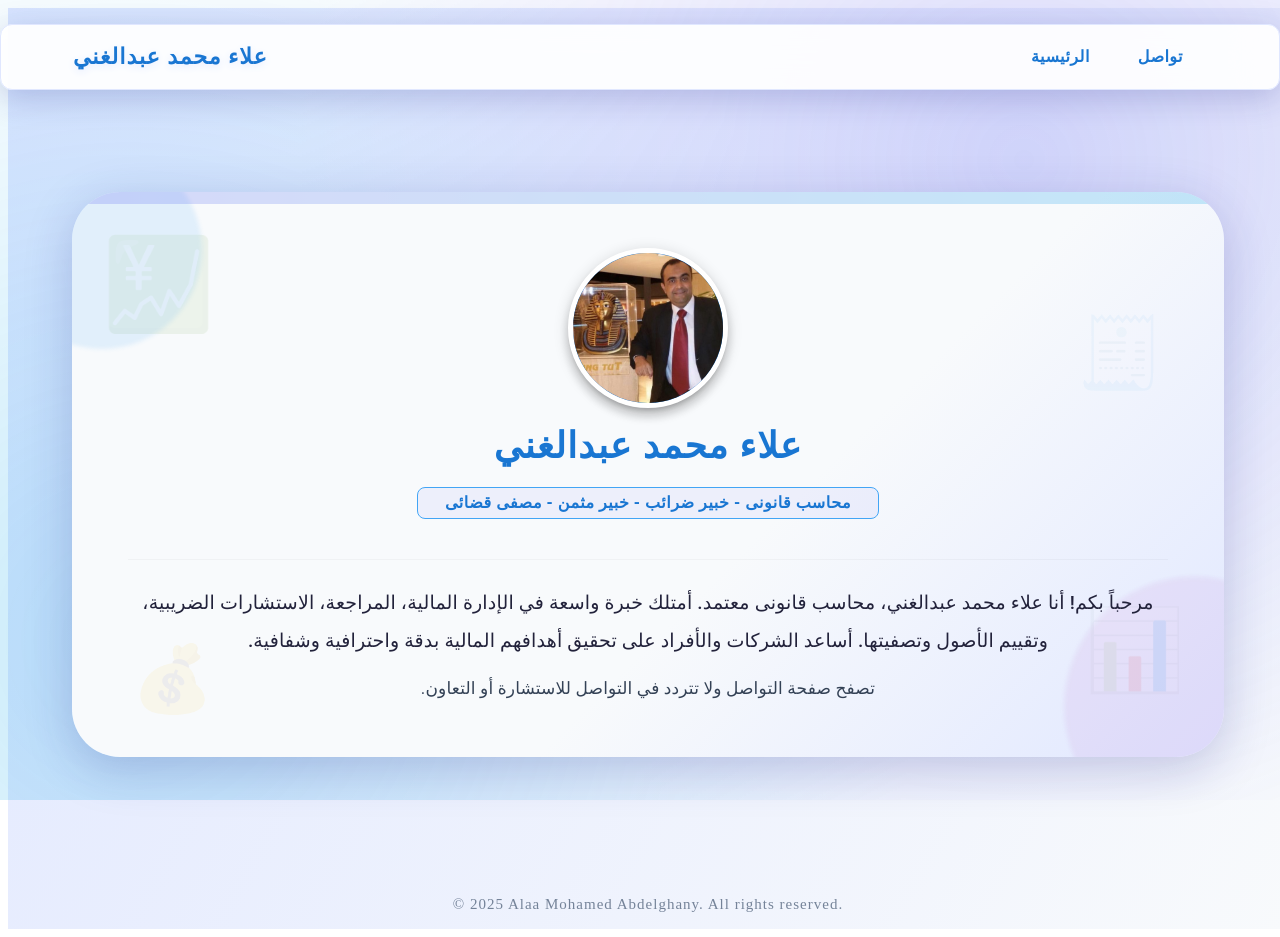
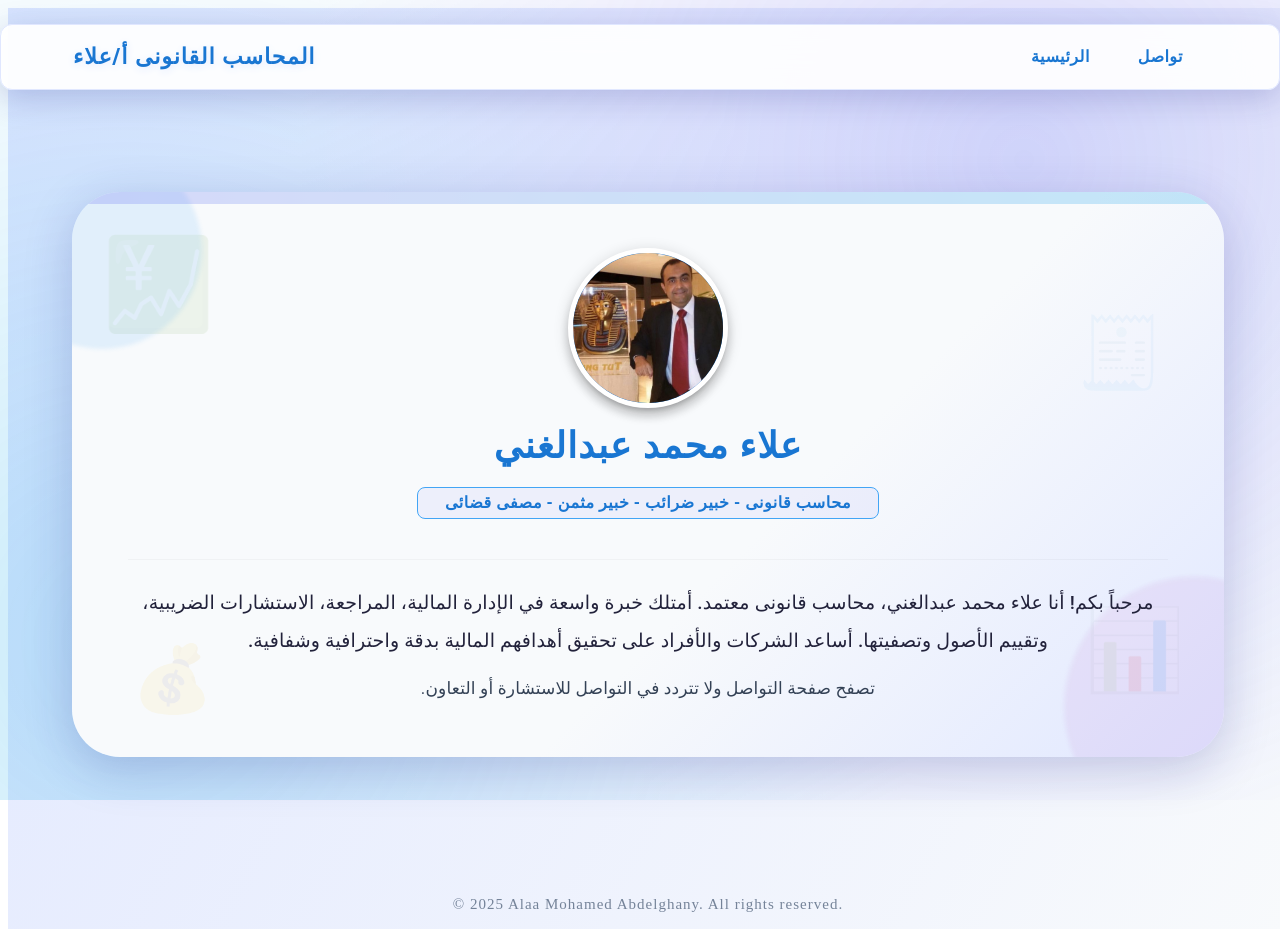
Before and after one commit to Kimobest/Accounting, a React (Vite) app: page / in a window 1280 px wide. Built offline with nearby package versions, Linux system fonts and the light colour scheme.

Commit message:
Update site content and design

```diff
--- a/src/App.jsx
+++ b/src/App.jsx
@@ -75,7 +75,7 @@ function App() {
                   whiteSpace: 'nowrap',
                 }}
               >
-                علاء محمد عبدالغني
+                المحاسب القانونى أ/علاء
               </Typography>
               <Button
                 color="primary"
```
